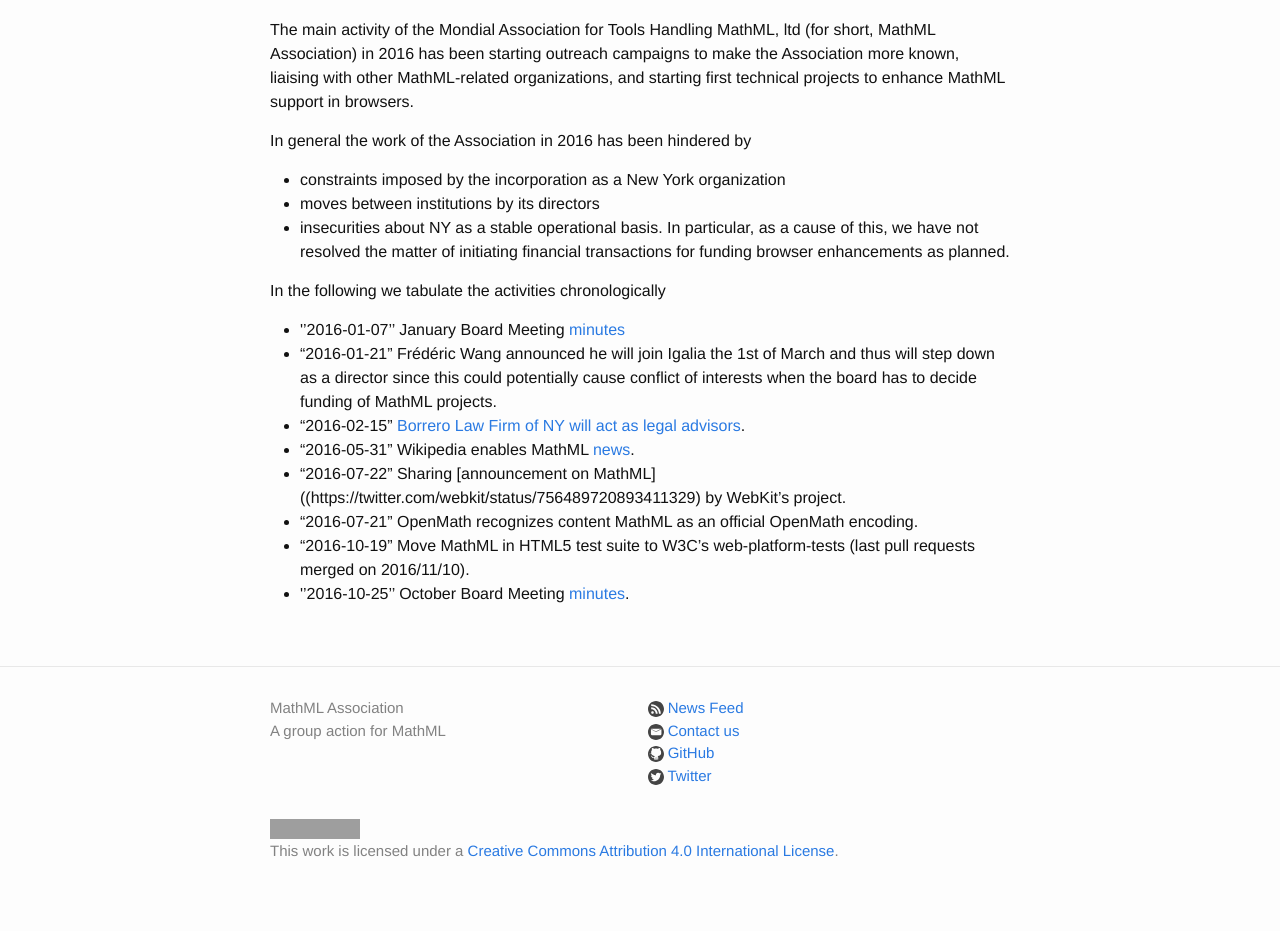
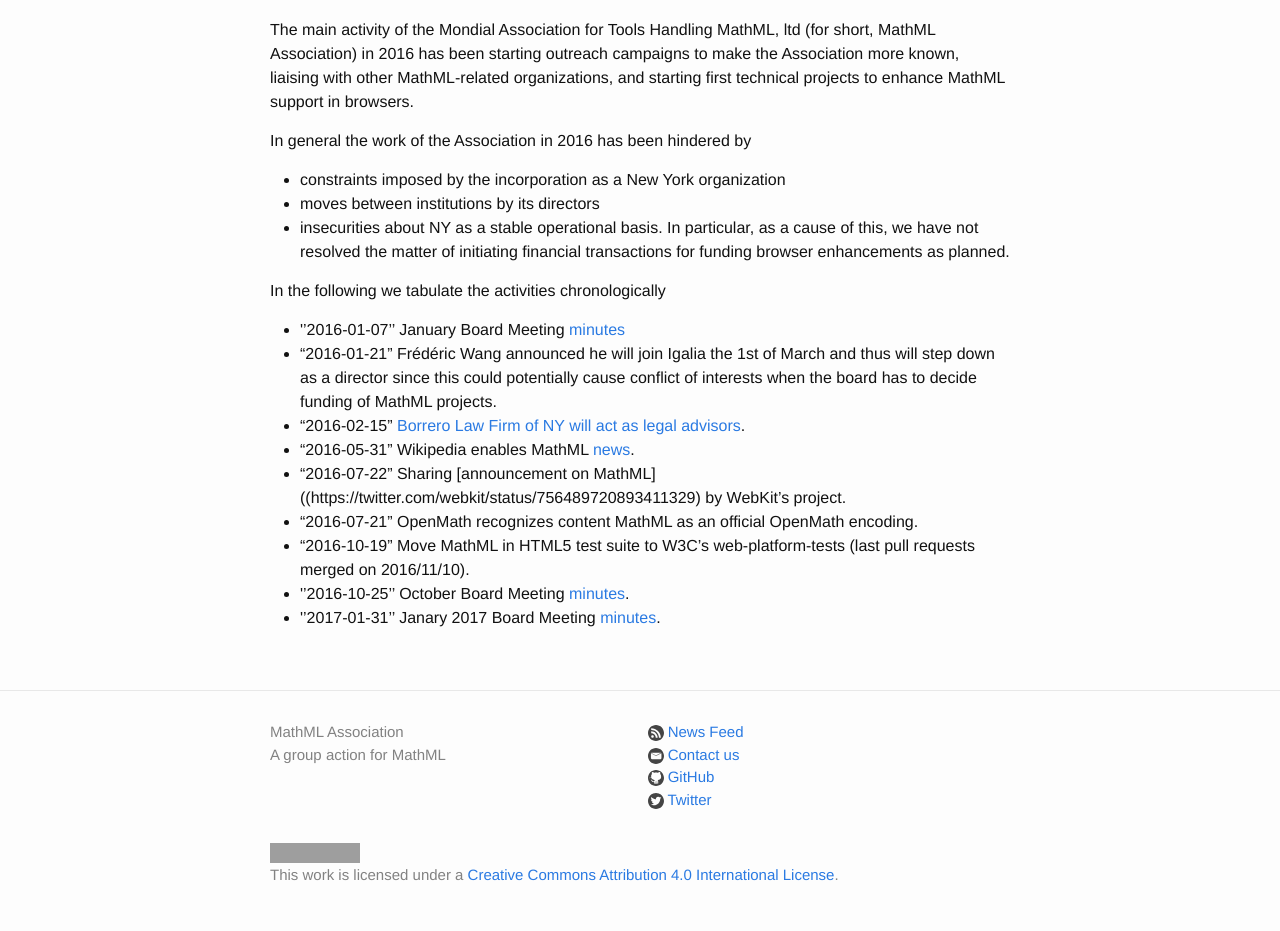
Before and after one commit to MathML/website, a Jekyll site: the page built from reports/2016.md, in a window 1280 px wide. Shown: the part 477-1408 px from the top of the page. Built offline with Jekyll 4.4.1, drawn with Linux system fonts in a browser that asks for light colours; before the commit the page ends 1384 px from its top, so only the background shows below that; grey boxes are pictures that could not be loaded.

Commit message:
last board meeting.

```diff
--- a/reports/2016.md
+++ b/reports/2016.md
@@ -27,6 +27,7 @@
 * "2016-07-21" OpenMath recognizes content MathML as an official OpenMath encoding.
 * "2016-10-19" Move MathML in HTML5 test suite to W3C's web-platform-tests (last pull requests merged on 2016/11/10).
 * ''2016-10-25'' October Board Meeting [minutes](/meetings/board-2016-10-15.html).
+* ''2017-01-31'' Janary 2017 Board Meeting [minutes](/meetings/board-2017-01-31.html).
 
 
 <!--  LocalWords:  organization organizations
```
